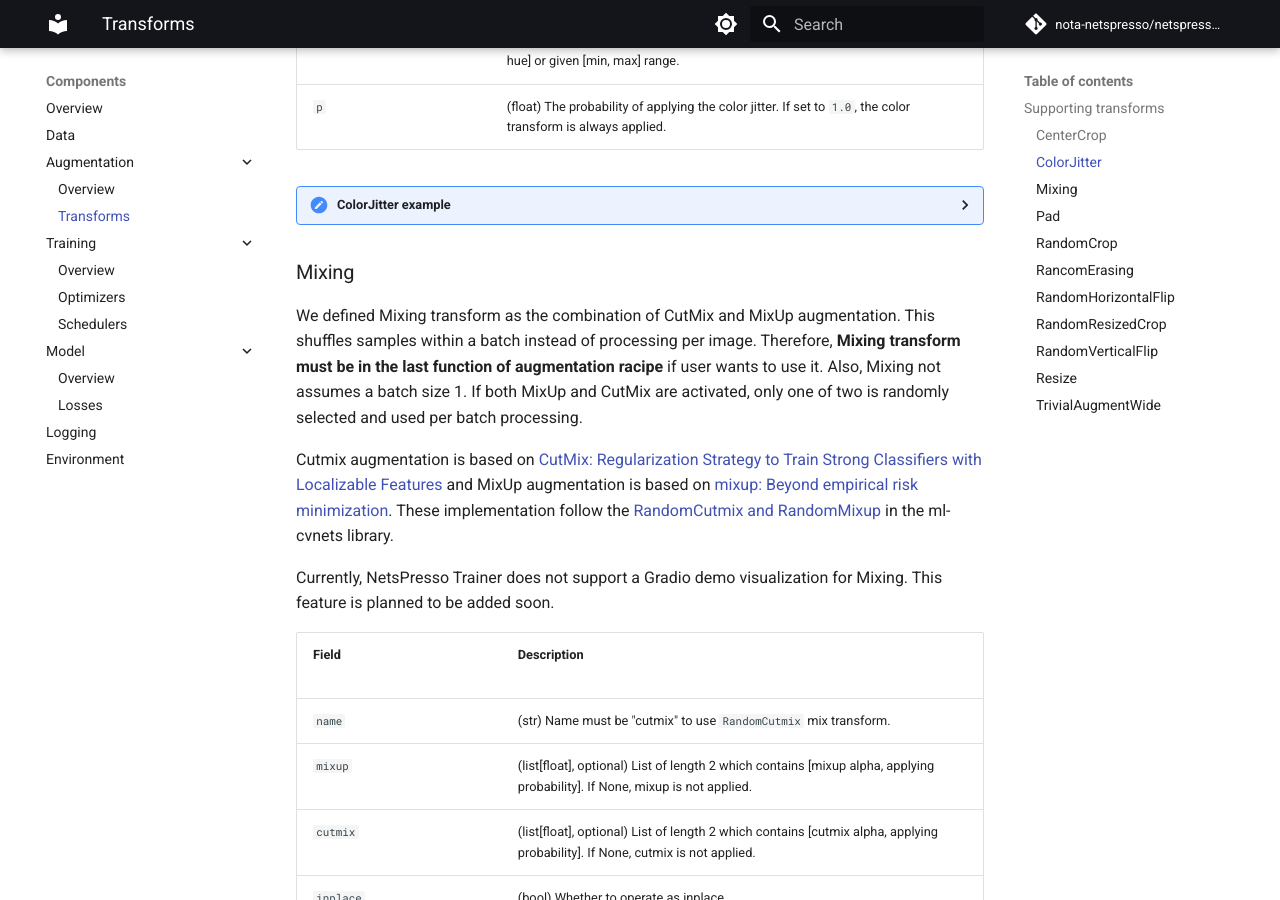
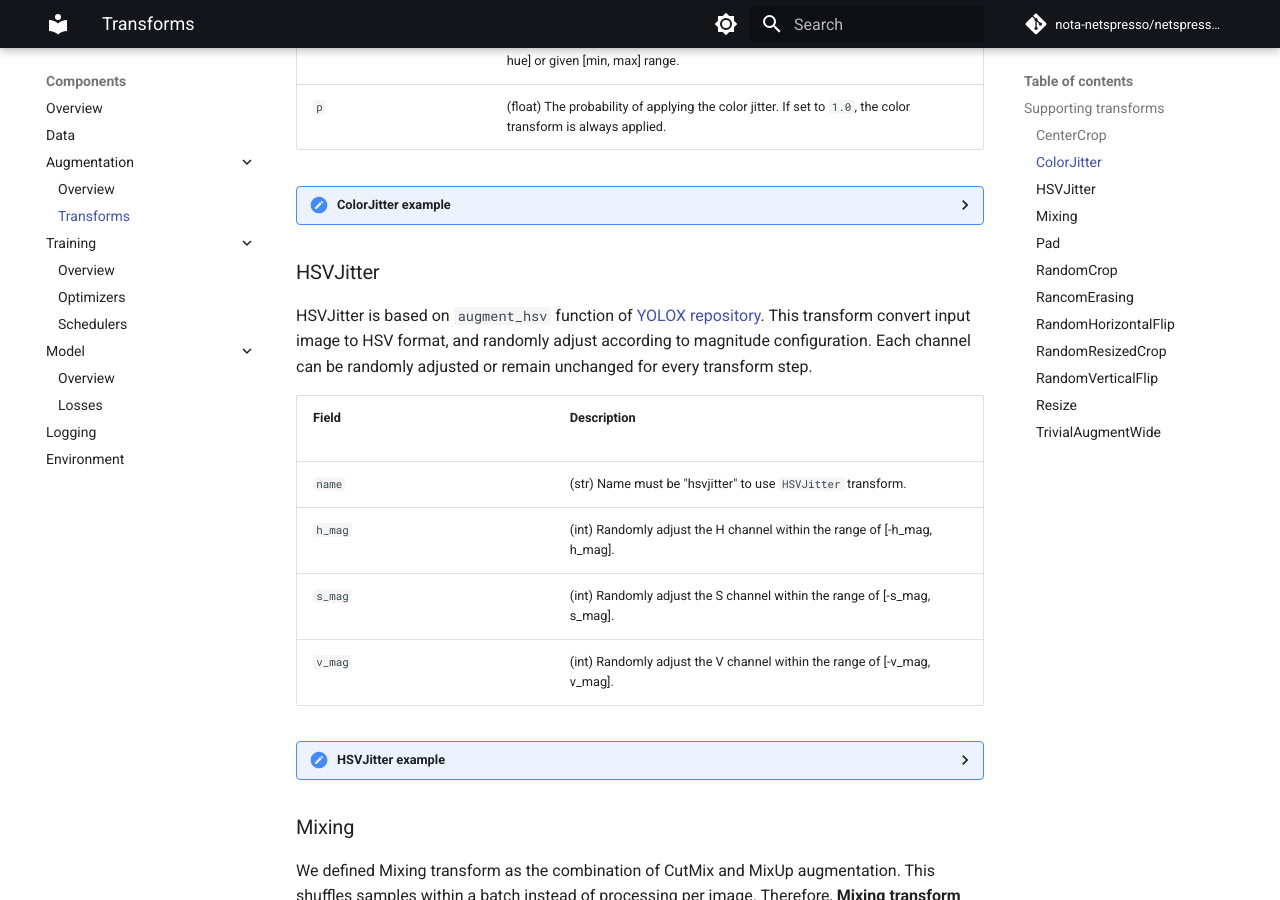
Before and after one commit to Nota-NetsPresso/netspresso-trainer, an MkDocs documentation site: the page built from docs/components/augmentation/transforms.md, in a window 1280 px wide and 900 px high, scrolled down 1415 px. Built offline with MkDocs 1.6.1 and Material for MkDocs 9.7.7, drawn with Linux system fonts in a browser that asks for light colours; comment, search, counter and statistics services are not loaded.

Commit message:
Update docs

````diff
--- a/docs/components/augmentation/transforms.md
+++ b/docs/components/augmentation/transforms.md
@@ -55,6 +55,31 @@ This augmentation follows the [ColorJitter](https://pytorch.org/vision/0.15/gene
         saturation: 0.25
         hue: 0.1
         p: 1.0
+  ```
+</details>
+
+### HSVJitter
+
+HSVJitter is based on `augment_hsv` function of [YOLOX repository](https://github.com/MegviiBaseDetection/YOLOX/blob/ac58e0a5e68e57454b7b9ac822aced493b553c53/yolox/data/data_augment.py#L21-L31). This transform convert input image to HSV format, and randomly adjust according to magnitude configuration. Each channel can be randomly adjusted or remain unchanged for every transform step.
+
+| Field <img width=200/> | Description |
+|---|---|
+| `name` | (str) Name must be "hsvjitter" to use `HSVJitter` transform. |
+| `h_mag` | (int) Randomly adjust the H channel within the range of [-h_mag, h_mag]. |
+| `s_mag` | (int) Randomly adjust the S channel within the range of [-s_mag, s_mag]. |
+| `v_mag` | (int) Randomly adjust the V channel within the range of [-v_mag, v_mag]. |
+
+<details>
+  <summary>HSVJitter example</summary>
+
+  ```yaml
+  augmentation:
+    train:
+      -
+        name: hsvjitter
+        h_mag: 5
+        s_mag: 30
+        v_mag: 30
   ```
 </details>
 
````
